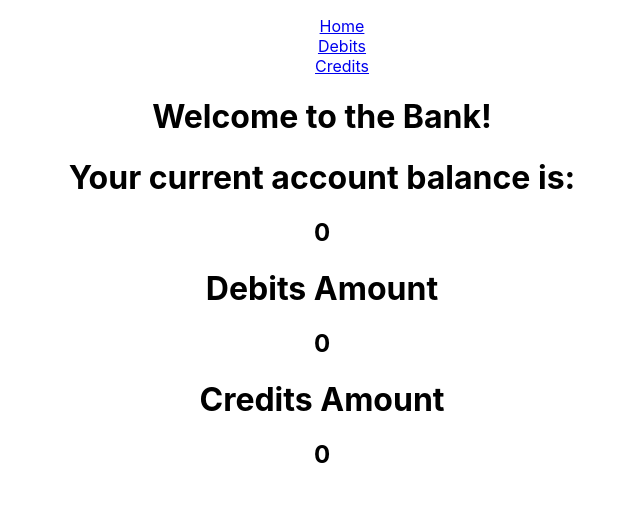
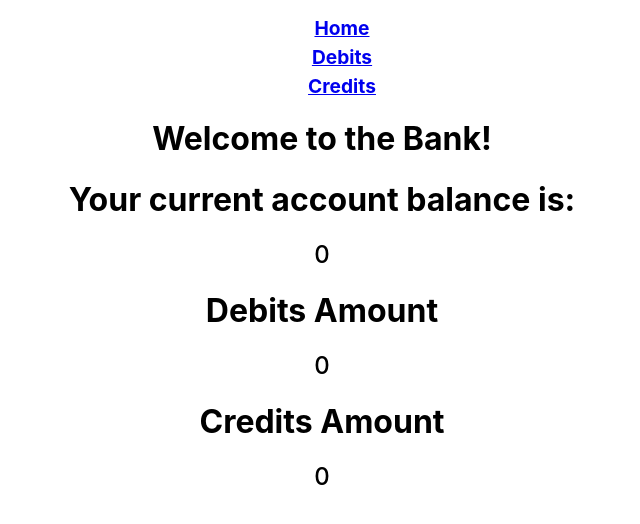
Before and after one commit to RasulNekzad/TTP-Assignment-9, a React (Create React App) app: page / in a window 1280 px wide. Shown: the top 524 px of the page, without its empty margins (318-958 px from the left). Built offline with nearby package versions, Linux system fonts and the light colour scheme; no server answers.

Commit message:
light styling

```diff
--- a/src/App.css
+++ b/src/App.css
@@ -1,6 +1,7 @@
 .App {
   text-align: center;
 }
+
 
 .App-logo {
   height: 40vmin;
@@ -39,4 +40,11 @@
 
 li {
   list-style: none;
+  font-size: larger;
+  font-weight: bold;
+  margin: 5px;
 }
+
+h2 {
+  font-weight: 500;
+}
```
